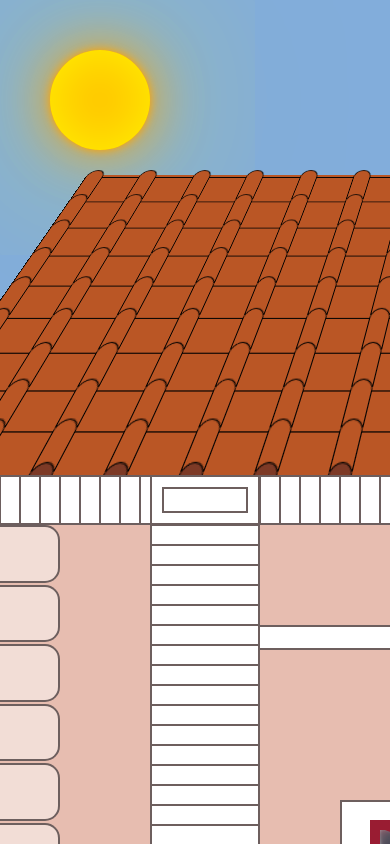
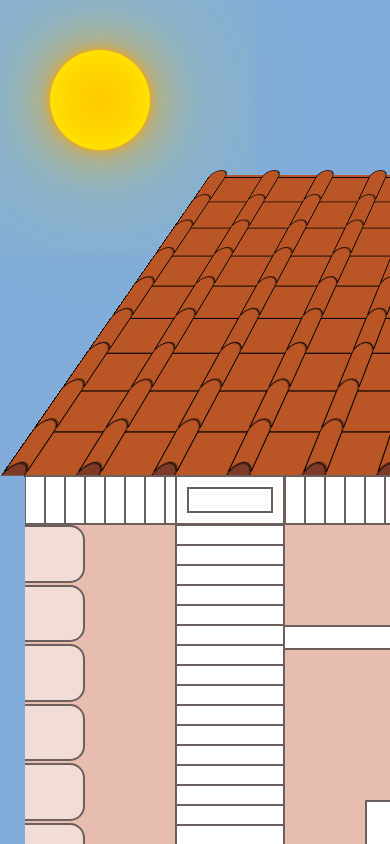
Before and after one commit to Gavrushuk/vue3-basilico-art, a Vue app: page / in a window 390 px wide. Built offline with nearby package versions, Linux system fonts and the light colour scheme; a web font is replaced by a local one.

Commit message:
on small screen scroll

```diff
--- a/src/views/BasilicoArtView.vue
+++ b/src/views/BasilicoArtView.vue
@@ -28,6 +28,7 @@ const dayTimeState: Ref<'sun' | 'moon'> = ref('sun');
   position: relative;
   background-color: #82addb;
   min-height: 100vh;
+  min-width: 1450px;
   padding-top: 50px;
   transition: 0.5s;
   &.night {
```
